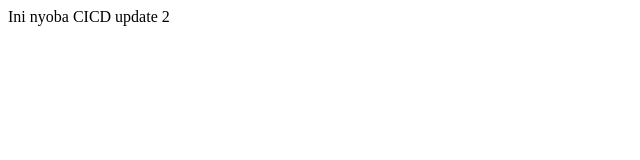
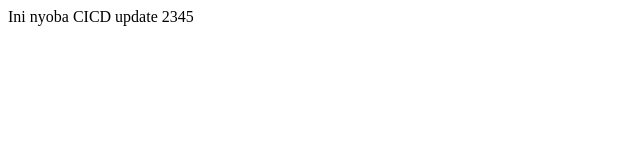
Before and after one commit to rayhanardiansyah17/testcicd, a plain HTML site: page index.html in a window 1280 px wide. Shown: the full height of the page, 0-640 px from the left. Drawn offline with Linux system fonts and the light colour scheme.

Commit message:
Update index.html

```diff
--- a/index.html
+++ b/index.html
@@ -6,6 +6,6 @@
     <title>Document</title>
 </head>
 <body>
-    Ini nyoba CICD update 2
+    Ini nyoba CICD update 2345
 </body>
 </html>
```
